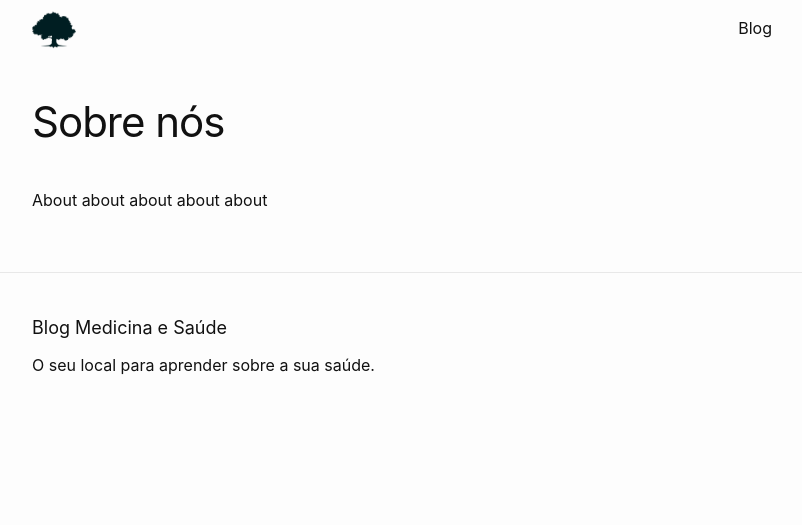
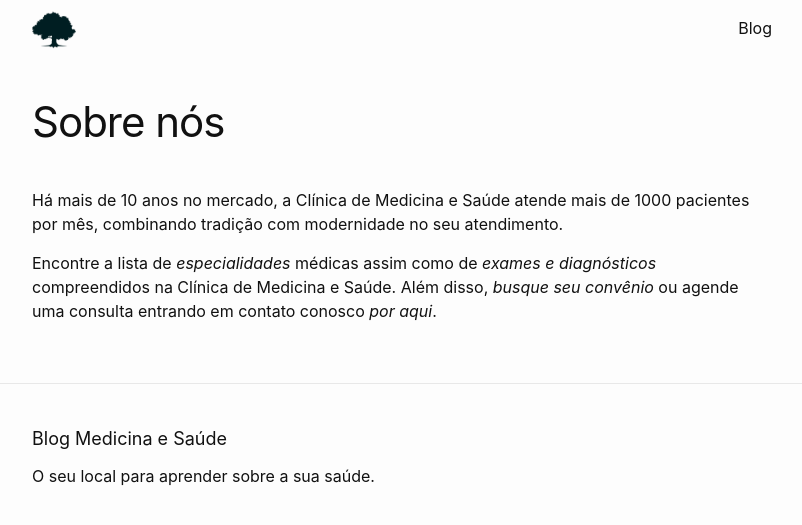
Before and after one commit to CopaTecnologia/medicinaesaude, a Jekyll site: the page built from sobre.markdown, in a window 1280 px wide. Shown: the top 525 px of the page, without its empty margins (238-1040 px from the left). Built offline with Jekyll 4.4.1, drawn with Linux system fonts in a browser that asks for light colours.

Commit message:
Updated Sobre

```diff
--- a/sobre.markdown
+++ b/sobre.markdown
@@ -6,4 +6,6 @@ cover_image: "/uploads/daniel-frank-201417.jpg"
 excerpt: Bla bla bla blah
 ---
 
-About about about about about
+Há mais de 10 anos no mercado, a Clínica de Medicina e Saúde atende mais de 1000 pacientes por mês, combinando tradição com modernidade no seu atendimento.
+
+Encontre a lista de *especialidades* médicas assim como de *exames e diagnósticos* compreendidos na Clínica de Medicina e Saúde. Além disso, *busque seu convênio* ou agende uma consulta entrando em contato conosco *por aqui*.
```
